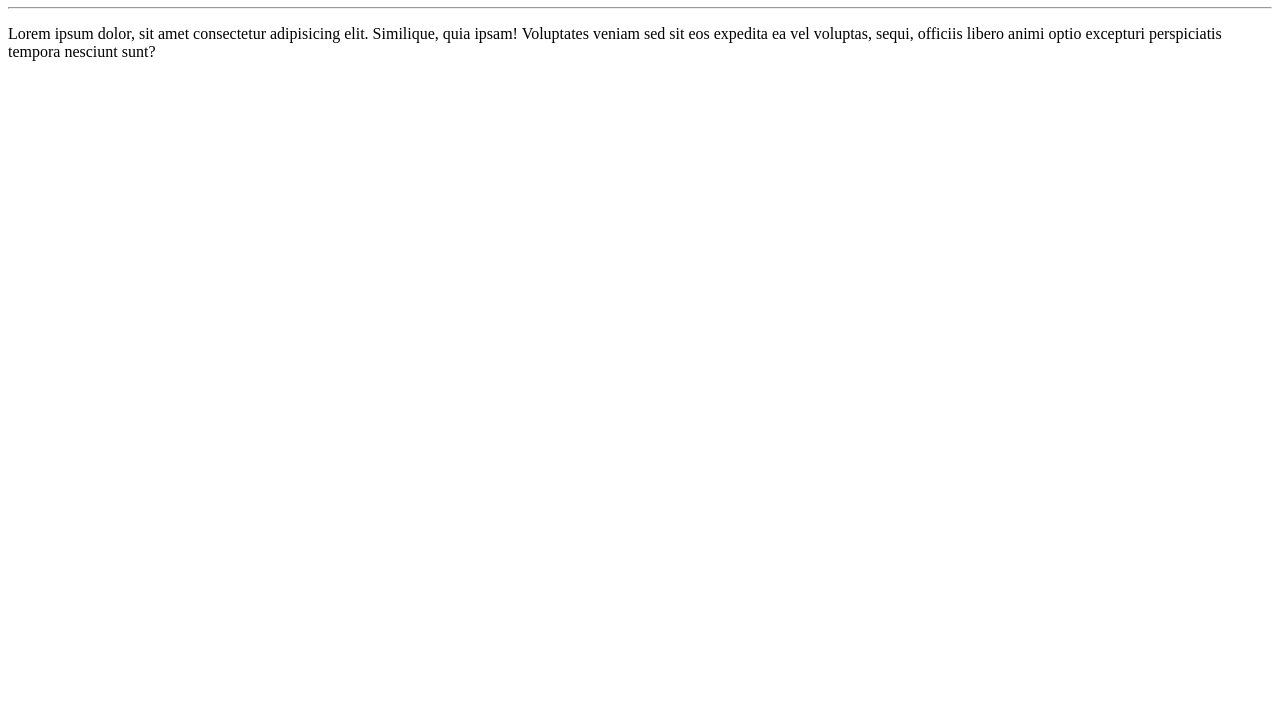
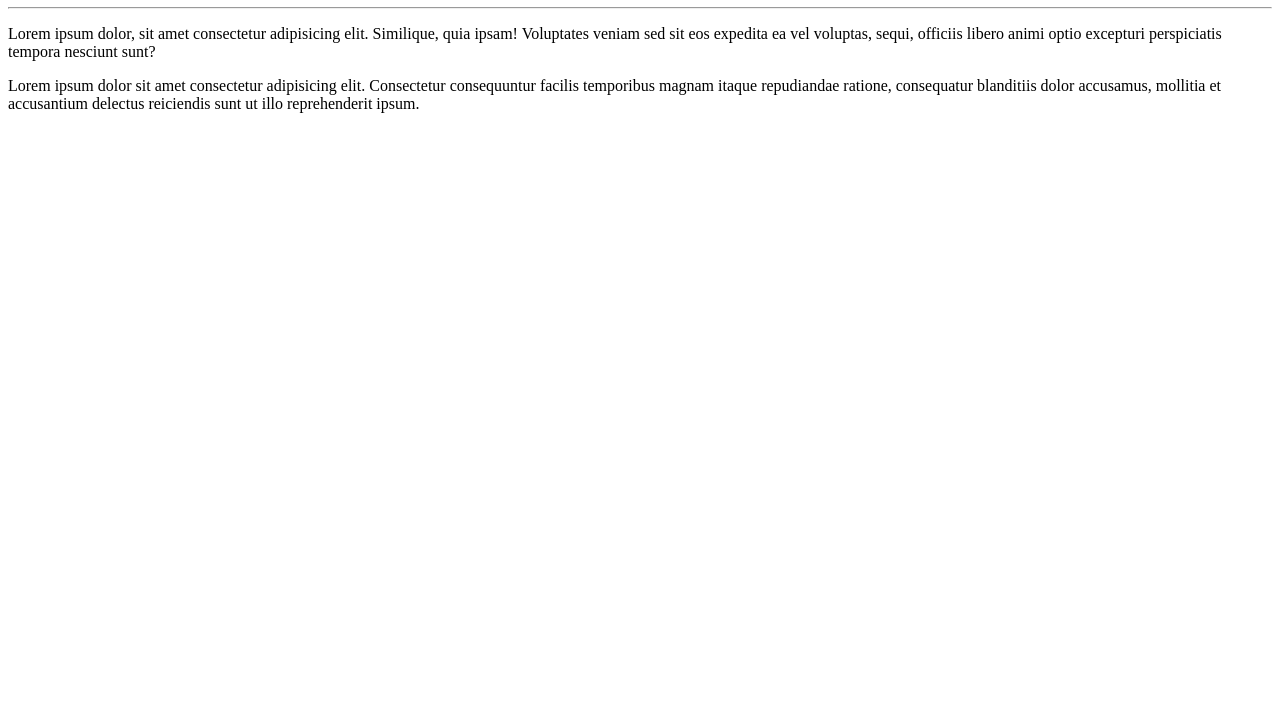
Before and after one commit to leonidasjorge/Ola-Mundoo, a plain HTML site: page site-exemplo/index.html in a window 1280 px wide. Shown: the part 73-800 px from the top of the page. Drawn offline with Linux system fonts and the light colour scheme.

Commit message:
Adicionei um parágrafo

```diff
--- a/site-exemplo/index.html
+++ b/site-exemplo/index.html
@@ -9,5 +9,6 @@
     <h1>Olá, Mundo!</h1>
     <hr>
     <p>Lorem ipsum dolor, sit amet consectetur adipisicing elit. Similique, quia ipsam! Voluptates veniam sed sit eos expedita ea vel voluptas, sequi, officiis libero animi optio excepturi perspiciatis tempora nesciunt sunt?</p>
+    <p>Lorem ipsum dolor sit amet consectetur adipisicing elit. Consectetur consequuntur facilis temporibus magnam itaque repudiandae ratione, consequatur blanditiis dolor accusamus, mollitia et accusantium delectus reiciendis sunt ut illo reprehenderit ipsum.</p>
 </body>
 </html>
```
